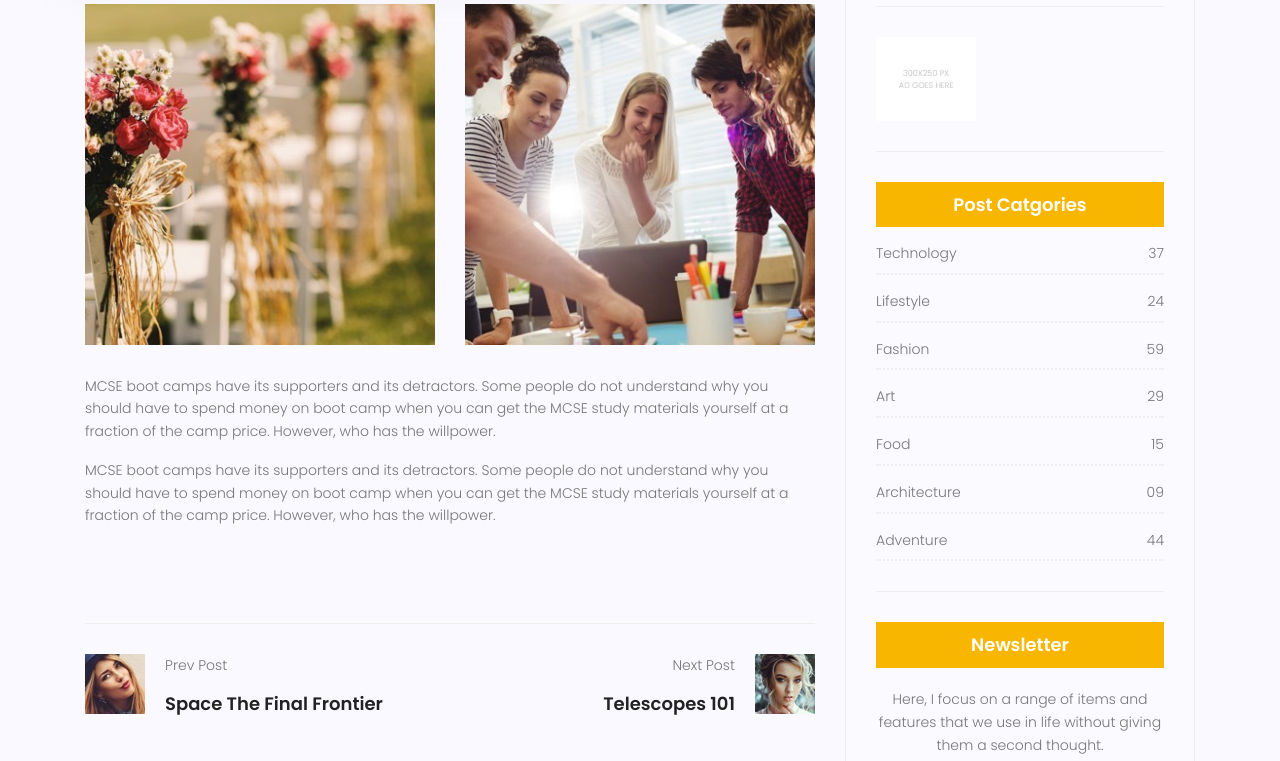
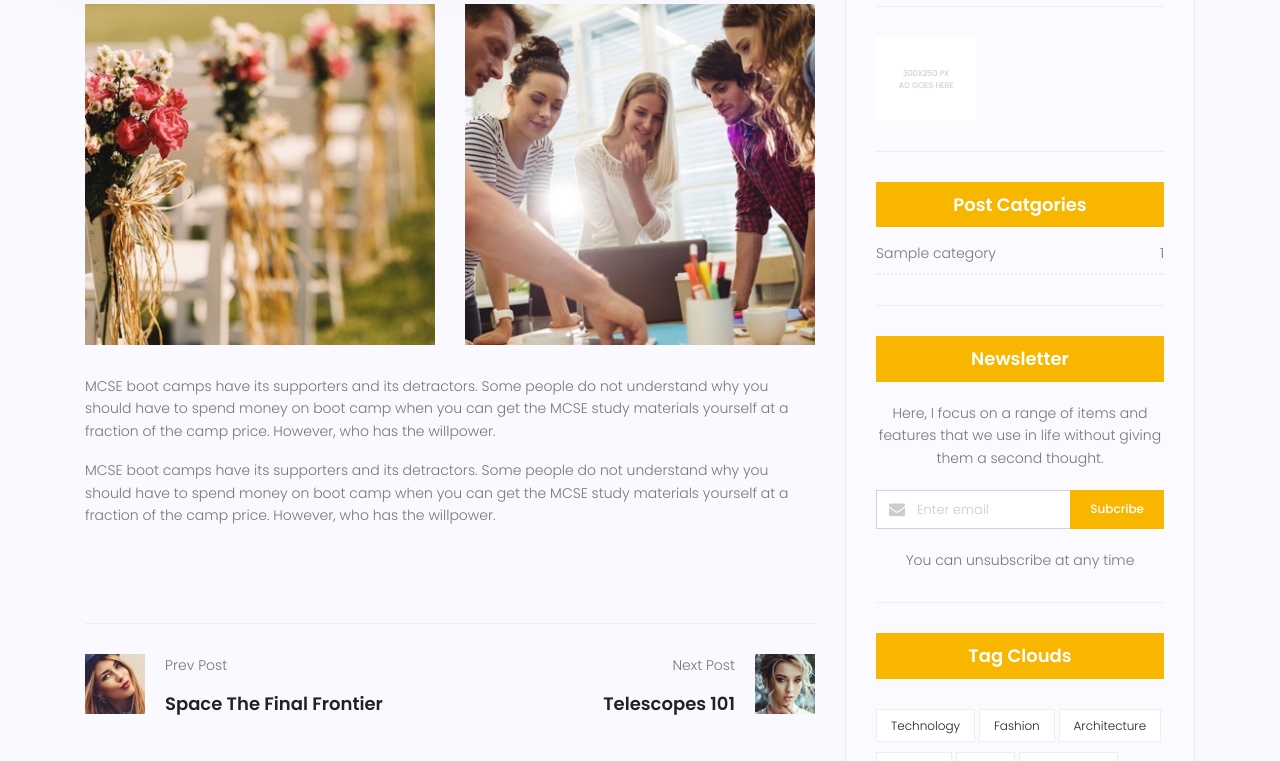
Before and after one commit to kingahmadsaedi/mysite, a Django app: page /blog/1 in a window 1280 px wide. Shown: the part 1241-2002 px from the top of the page. Run offline with Django 3.2, Linux system fonts and the light colour scheme; tables that the repository leaves empty hold one stand-in row (values such as "Sample post"); grey boxes marked "Sample" are stand-in pictures; some libraries are stand-ins or nearby versions.

Commit message:
inclusion tag
inclusion tag for categories post

```diff
--- a/blog/templatetags/blog_tags.py
+++ b/blog/templatetags/blog_tags.py
@@ -1,5 +1,6 @@
+from unicodedata import category
 from django import template
-from blog.models import Post
+from blog.models import Category, Post
 register = template.Library()
 
 @register.simple_tag(name='totalposts')
@@ -17,3 +18,11 @@ def popularposts():
 def latestposts(arg=3):
     posts=Post.objects.filter(status=1).order_by('publish_date')[:arg]
     return {'posts':posts}
+@register.inclusion_tag('blog/post-categories.html')
+def postcategories():
+    posts=Post.objects.filter(status=1)
+    categories=Category.objects.all()
+    cat_dict={}
+    for name in categories:
+        cat_dict[name]=posts.filter(category=name).count()
+    return {'categories':cat_dict}
--- a/templates/blog/blog-single.html
+++ b/templates/blog/blog-single.html
@@ -284,53 +284,7 @@
 					<div class="single-sidebar-widget ads-widget">
 						<a href="#"><img class="img-fluid" src="{% static 'img/blog/ads-banner.jpg' %}" style="max-width: 100px;" alt=""></a>
 					</div>
-					<div class="single-sidebar-widget post-category-widget">
-						<h4 class="category-title">Post Catgories</h4>
-						<ul class="cat-list">
-							<li>
-								<a href="#" class="d-flex justify-content-between">
-									<p>Technology</p>
-									<p>37</p>
-								</a>
-							</li>
-							<li>
-								<a href="#" class="d-flex justify-content-between">
-									<p>Lifestyle</p>
-									<p>24</p>
-								</a>
-							</li>
-							<li>
-								<a href="#" class="d-flex justify-content-between">
-									<p>Fashion</p>
-									<p>59</p>
-								</a>
-							</li>
-							<li>
-								<a href="#" class="d-flex justify-content-between">
-									<p>Art</p>
-									<p>29</p>
-								</a>
-							</li>
-							<li>
-								<a href="#" class="d-flex justify-content-between">
-									<p>Food</p>
-									<p>15</p>
-								</a>
-							</li>
-							<li>
-								<a href="#" class="d-flex justify-content-between">
-									<p>Architecture</p>
-									<p>09</p>
-								</a>
-							</li>
-							<li>
-								<a href="#" class="d-flex justify-content-between">
-									<p>Adventure</p>
-									<p>44</p>
-								</a>
-							</li>
-						</ul>
-					</div>
+					{% postcategories %}
 					<div class="single-sidebar-widget newsletter-widget">
 						<h4 class="newsletter-title">Newsletter</h4>
 						<p>
--- /dev/null
+++ b/templates/blog/post-categories.html
@@ -0,0 +1,13 @@
+<div class="single-sidebar-widget post-category-widget">
+						<h4 class="category-title">Post Catgories</h4>
+						<ul class="cat-list">
+                            {% for name,count in categories.items %}
+							<li>
+								<a href="#" class="d-flex justify-content-between">
+									<p>{{name}}</p>
+									<p>{{count}}</p>
+								</a>
+							</li>
+                            {% endfor %}
+						</ul>
+					</div>
```
